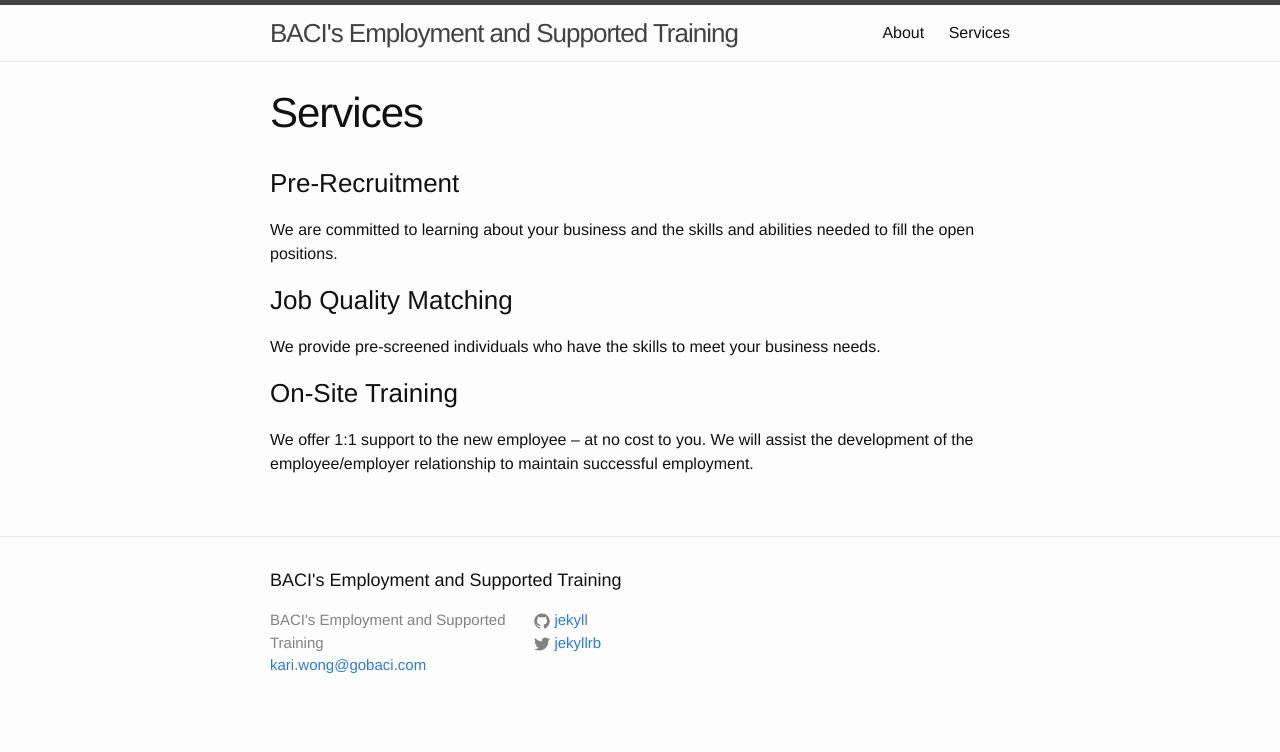
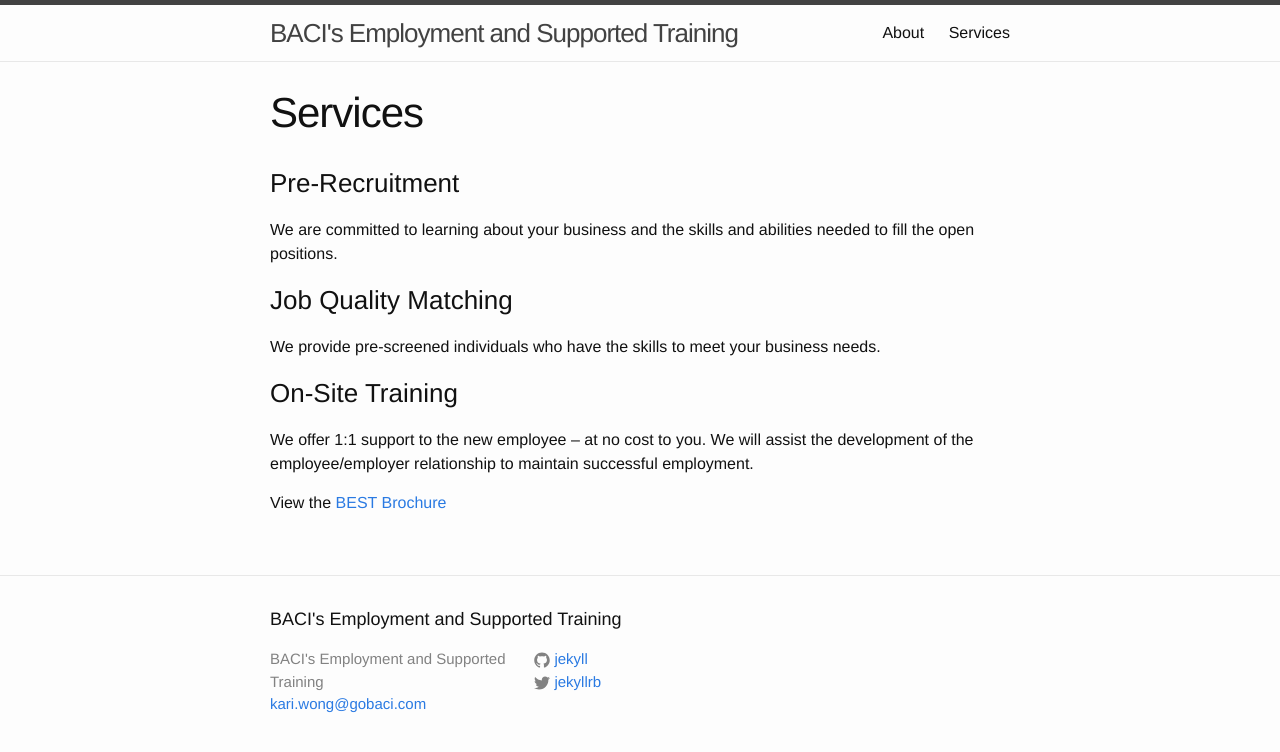
Before and after one commit to BACI-Employment/BACI-Employment.github.io, a Jekyll site: the page built from services.md, in a window 1280 px wide. Shown: the top 752 px of the page. Built offline with Jekyll 4.4.1, drawn with Linux system fonts in a browser that asks for light colours.

Commit message:
best brochure added to Services page

```diff
--- a/services.md
+++ b/services.md
@@ -18,3 +18,4 @@ permalink: /services/
     <p>We offer 1:1 support to the new employee – at no cost to you. We will assist the development of the employee/employer relationship to maintain successful employment.
 </p>
 </div>
+<p>View the <a href="BEST-Brochure.pdf">BEST Brochure</a></p>
```
Also changed, not shown: 1 other file.
